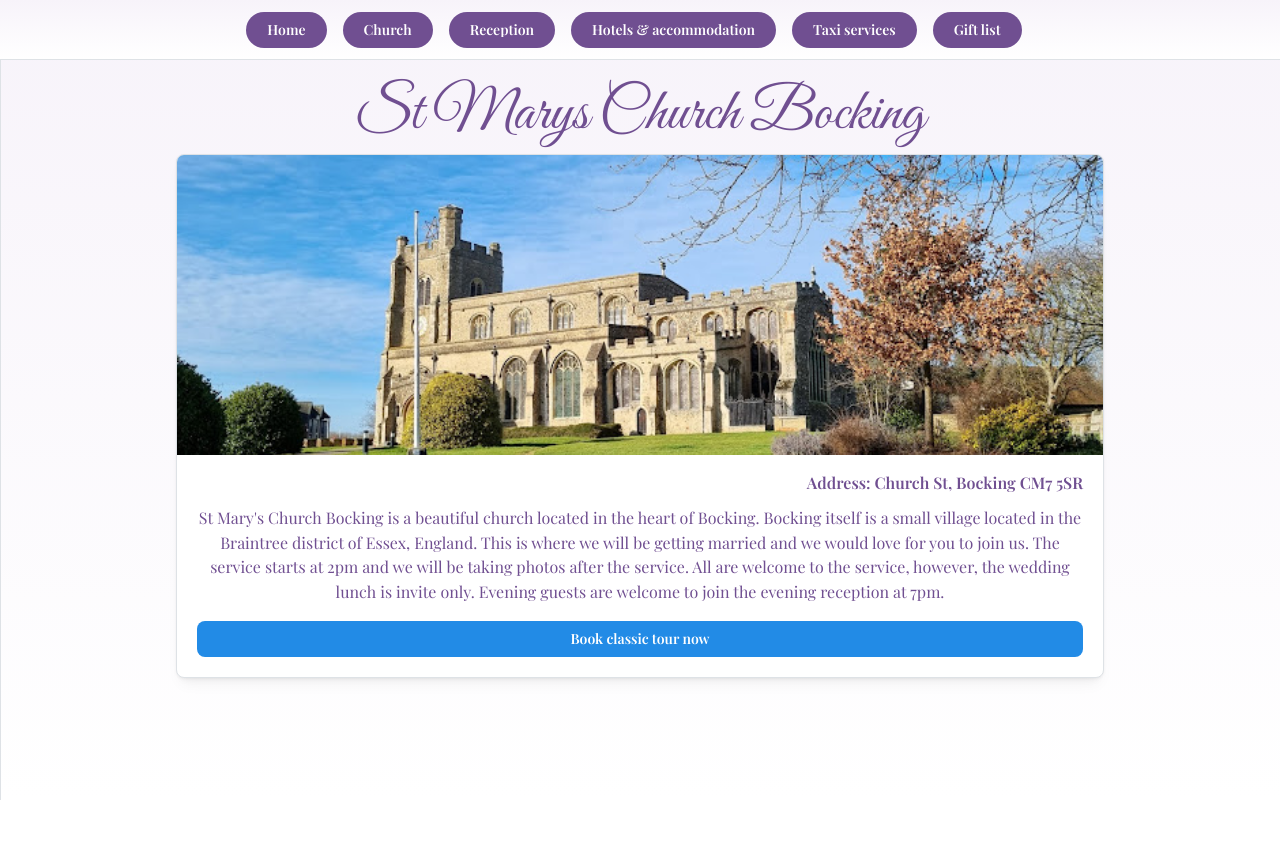
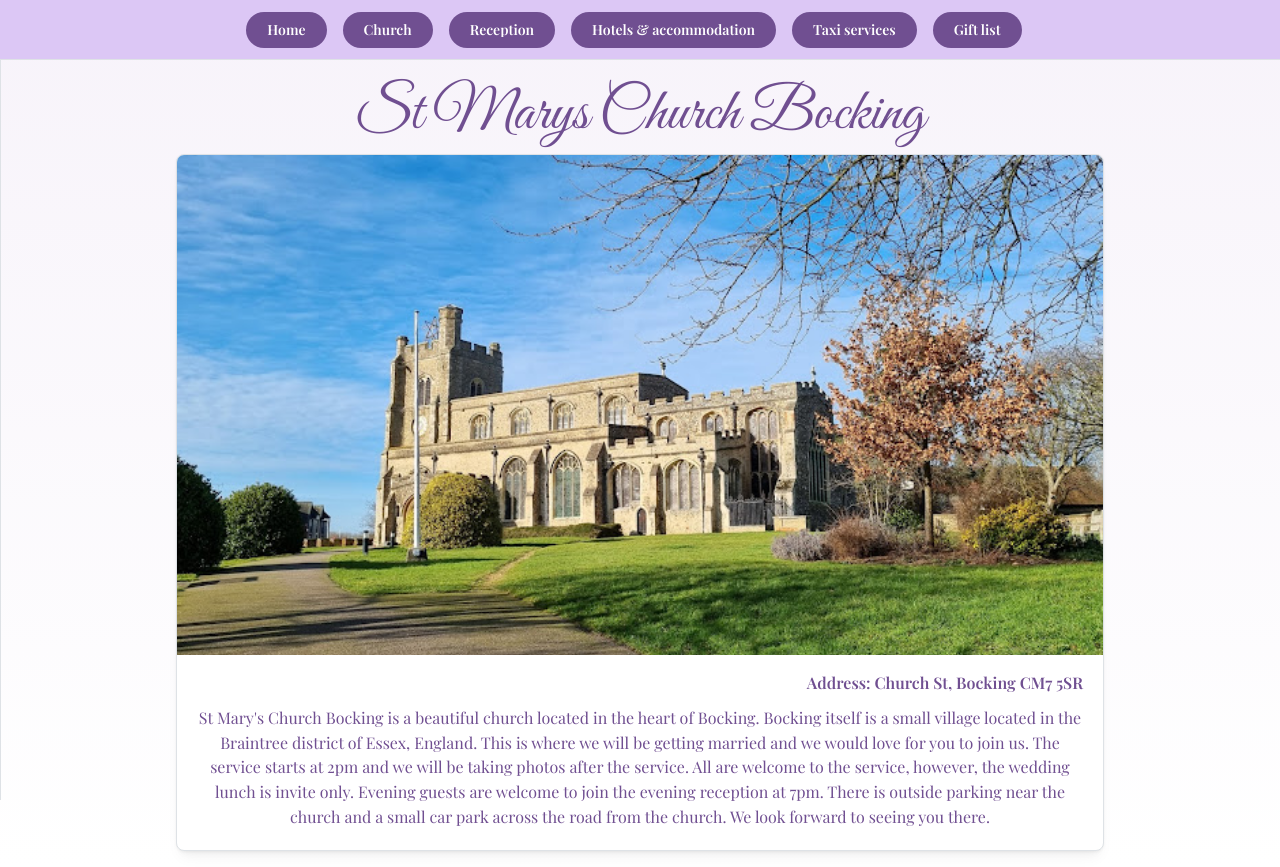
Before and after one commit to sparker0664/Wedding-App, a React (Vite) app: page /church in a window 1280 px wide. Before the commit the page ends 800 px from the top, so only its background shows below. Built offline with nearby package versions, Linux system fonts and the light colour scheme.

Commit message:
finished church web page

```diff
--- a/src/components/layout/index.tsx
+++ b/src/components/layout/index.tsx
@@ -22,7 +22,7 @@ export default function Layout() {
       padding="md"
       styles={{
         header: {
-          background: "linear-gradient(to bottom, #f7f3fa, #ffffff)",
+          background: "#dcc7f5",
           fontFamily: theme.fontFamily,
         },
         main: {
--- a/src/features/church/index.tsx
+++ b/src/features/church/index.tsx
@@ -1,4 +1,4 @@
-import { Card, Container, Group, Text, Image, Button, Title, rem } from "@mantine/core";
+import { Card, Container, Group, Text, Image, Title, rem } from "@mantine/core";
 import church from "./../../assets/church/stMarysBocking.jpg";
 import classes from "../../global.module.css"
 import localClasses from "./church.module.css"
@@ -10,7 +10,7 @@ export default function ChurchPage(){
         <Card.Section>
           <Image
             src={church}
-            height={300}
+            height={500}
           />
         </Card.Section>
 
@@ -25,11 +25,9 @@ export default function ChurchPage(){
           The service starts at 2pm and we will be taking photos after the service.
           All are welcome to the service, however, the wedding lunch is invite only.
           Evening guests are welcome to join the evening reception at 7pm.
+          There is outside parking near the church and a small car park across the road
+          from the church. We look forward to seeing you there.
         </Text>
-
-        <Button color="blue" fullWidth mt="md" radius="md">
-          Book classic tour now
-        </Button>
       </Card>
     </Container>
   )
```
